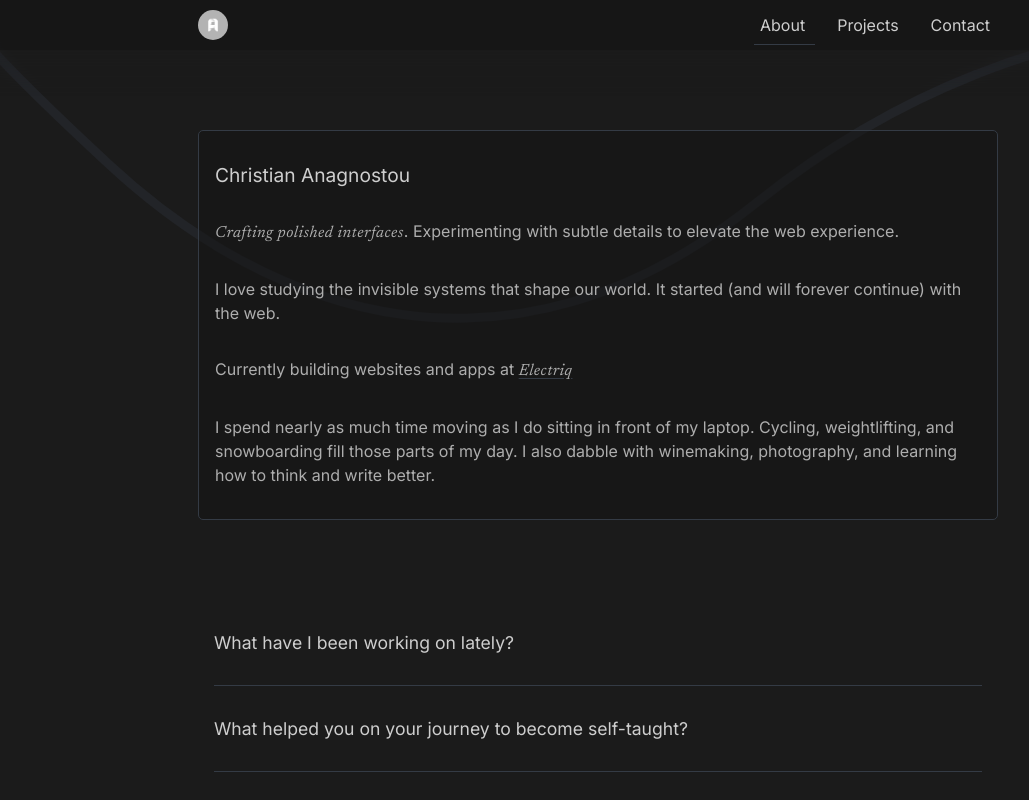
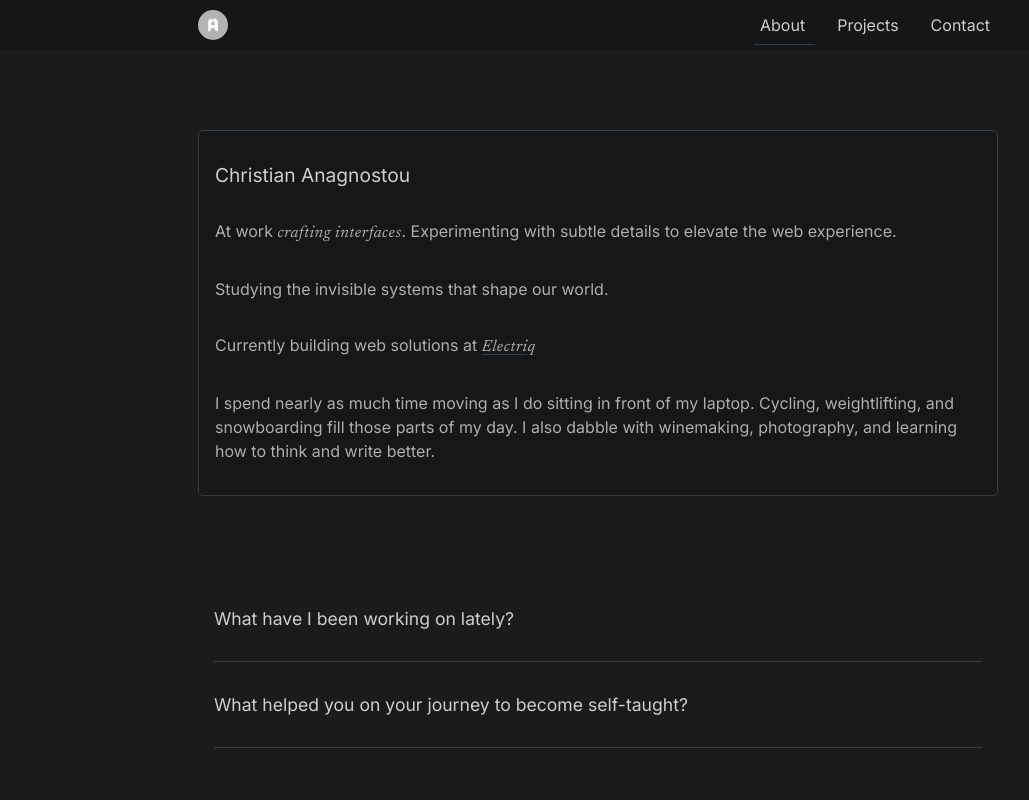
Before and after one commit to christiananagnostou/www, a React (Create React App) app: page / in a window 1280 px wide. Shown: the top 800 px of the page, without its empty margins (42-1071 px from the left). Built offline with nearby package versions, Linux system fonts and the light colour scheme.

Commit message:
update homepage

```diff
--- a/src/components/HomePage/page_components/Bio.js
+++ b/src/components/HomePage/page_components/Bio.js
@@ -2,8 +2,6 @@ import React from "react";
 import styled from "styled-components";
 import { motion } from "framer-motion";
 import { fade } from "../../../animation";
-import Wave from "./Wave";
-import { Link } from "react-router-dom";
 
 function Bio() {
   return (
@@ -12,20 +10,17 @@ function Bio() {
         <h1>Christian Anagnostou</h1>
 
         <motion.p>
-          <em>Crafting polished interfaces</em>. Experimenting with subtle details to elevate the
-          web experience.
+          At work <em>crafting interfaces</em>. Experimenting with subtle details to elevate the web
+          experience.
         </motion.p>
 
-        <motion.p>
-          I love studying the invisible systems that shape our world. It started (and will forever
-          continue) with the web.
-        </motion.p>
+        <motion.p>Studying the invisible systems that shape our world.</motion.p>
 
         <motion.p>
-          Currently building websites and apps at{" "}
-          <Link to="https://www.electriqmarketing.com/" target={"_blank"}>
+          Currently building web solutions at{" "}
+          <a href="https://www.electriqmarketing.com/" target={"_blank"} rel="noreferrer">
             <em>Electriq</em>
-          </Link>
+          </a>
         </motion.p>
 
         <motion.p>
@@ -34,8 +29,6 @@ function Bio() {
           photography, and learning how to think and write better.
         </motion.p>
       </Description>
-
-      <Wave />
     </StyledSection>
   );
 }
```
